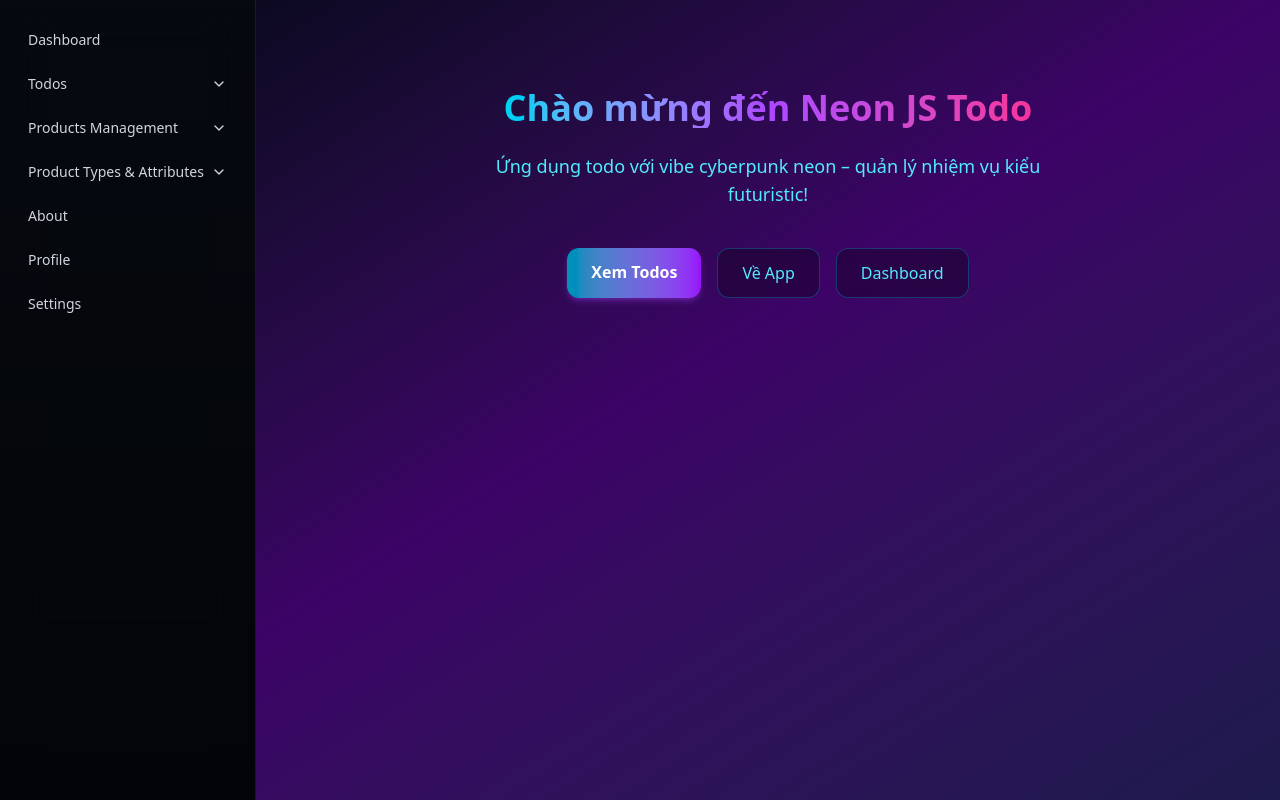
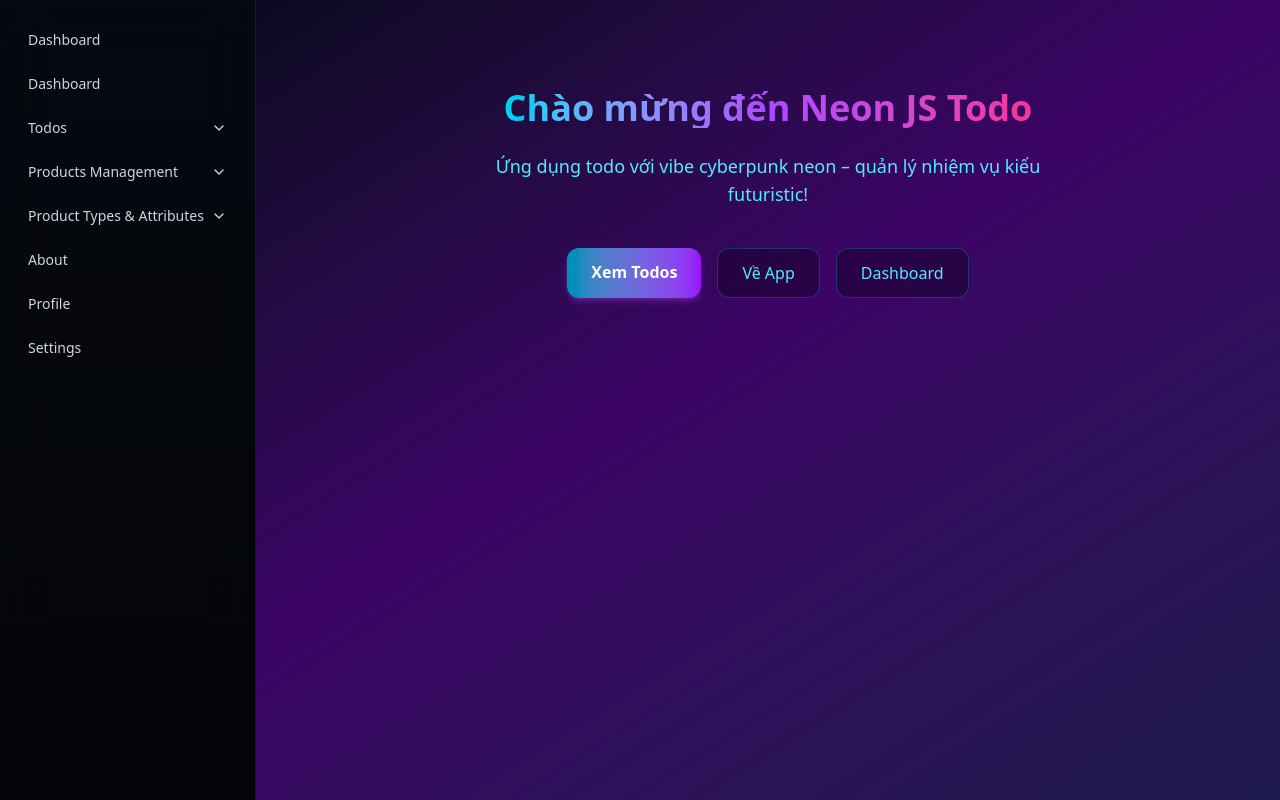
Before and after one commit to phxbinh/NextDemo, a Next.js app: page / in a window 1280 px wide. Built offline with nearby package versions, Linux system fonts and the light colour scheme.

Commit message:
Update links.ts

```diff
--- a/src/components/links.ts
+++ b/src/components/links.ts
@@ -10,6 +10,7 @@ export type SidebarLink = {
 
 export const sidebarLinks: SidebarLink[] = [
   { name: 'Dashboard', href: '/dashboard', showInSidebar: true },
+  { name: 'Dashboard', href: '/signup', showInSidebar: true },
 
   {
     name: 'Todos',
```
